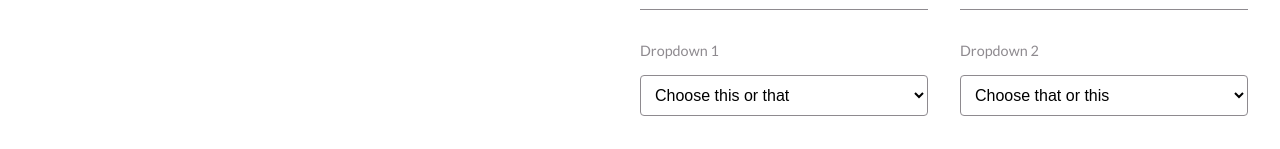
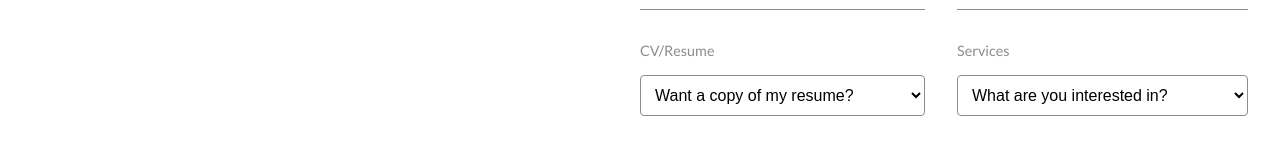
Before and after one commit to SizweMalobola/Portfolio_site, a React (Create React App) app: page /contact in a window 1280 px wide. Shown: the part 800-949 px from the top of the page. Built offline with nearby package versions, Linux system fonts and the light colour scheme.

Commit message:
contact form is set and uses getForm to send mail

```diff
--- a/src/components/Contact.js
+++ b/src/components/Contact.js
@@ -46,33 +46,57 @@ function Contact() {
               Got a project? Drop me a line if you want to work together on
               something exciting. Big or small. Mobile or web.
             </p>
-            <form>
+            <form
+              action="https://getform.io/f/ab080a1b-80d2-44a6-b9c6-b3e45de32231"
+              method="POST"
+            >
               <div className={styles["input-div"]}>
                 <label htmlFor="#name">Your Name</label>
-                <input id="name" type="text" placeholder="What's your name?" />
+                <input
+                  id="name"
+                  name="name"
+                  type="text"
+                  placeholder="What's your name?"
+                  required
+                />
               </div>
               <div className={styles["input-div"]}>
                 <label htmlFor="#email">Your Email</label>
                 <input
                   id="email"
                   type="email"
+                  name="email"
                   placeholder="What's your email address?"
+                  required
                 />
               </div>
               <div className={styles["input-div"]}>
-                <label htmlFor="#dropdown1">Dropdown 1</label>
-                <select id="dropdown1">
-                  <option selected>Choose this or that</option>
-                  <option>this</option>
-                  <option>that</option>
+                <label htmlFor="#dropdown1">CV/Resume</label>
+                <select id="dropdown1" name="resume dropdown" required>
+                  <option value="no" selected>
+                    Want a copy of my resume?
+                  </option>
+                  <option value="yes">Yes</option>
+                  <option value="no">Yesn't</option>
                 </select>
               </div>
               <div className={styles["input-div"]}>
-                <label htmlFor="#dropdown2">Dropdown 2</label>
-                <select id="dropdown2">
-                  <option>Choose that or this</option>
-                  <option>that</option>
-                  <option>this</option>
+                <label htmlFor="#dropdown2">Services</label>
+                <select
+                  id="dropdown2"
+                  name="services dropdown"
+                  placeholder="choose here"
+                  required
+                >
+                  <option value="nothing">What are you interested in?</option>
+                  <option value="once-off">
+                    Need help with a once-off project
+                  </option>
+                  <option value="partnership">
+                    Looking for a long term partnership
+                  </option>
+                  <option value="full-time">Want to hire me full-time</option>
+                  <option value="hey!">Just wanted to say Hey!</option>
                 </select>
               </div>
               <div className={styles["input-div"]}>
@@ -81,9 +105,10 @@ function Contact() {
                   id="message"
                   type="text"
                   placeholder="What's your message?"
+                  name="message"
                 />
               </div>
-              <button className={styles["button"]}>
+              <button type="submit" name="submit" className={styles["button"]}>
                 <FaRegEnvelope />
                 Send message
               </button>
--- a/src/components/contactStyle.module.css
+++ b/src/components/contactStyle.module.css
@@ -118,6 +118,11 @@
   color: black;
   border-radius: 4px;
   background-color: transparent;
+  transition: all 0.5s ease;
+}
+.button:hover {
+  cursor: pointer;
+  background-color: #8e8a8f1e;
 }
 .button svg {
   margin-right: 10px;
```
